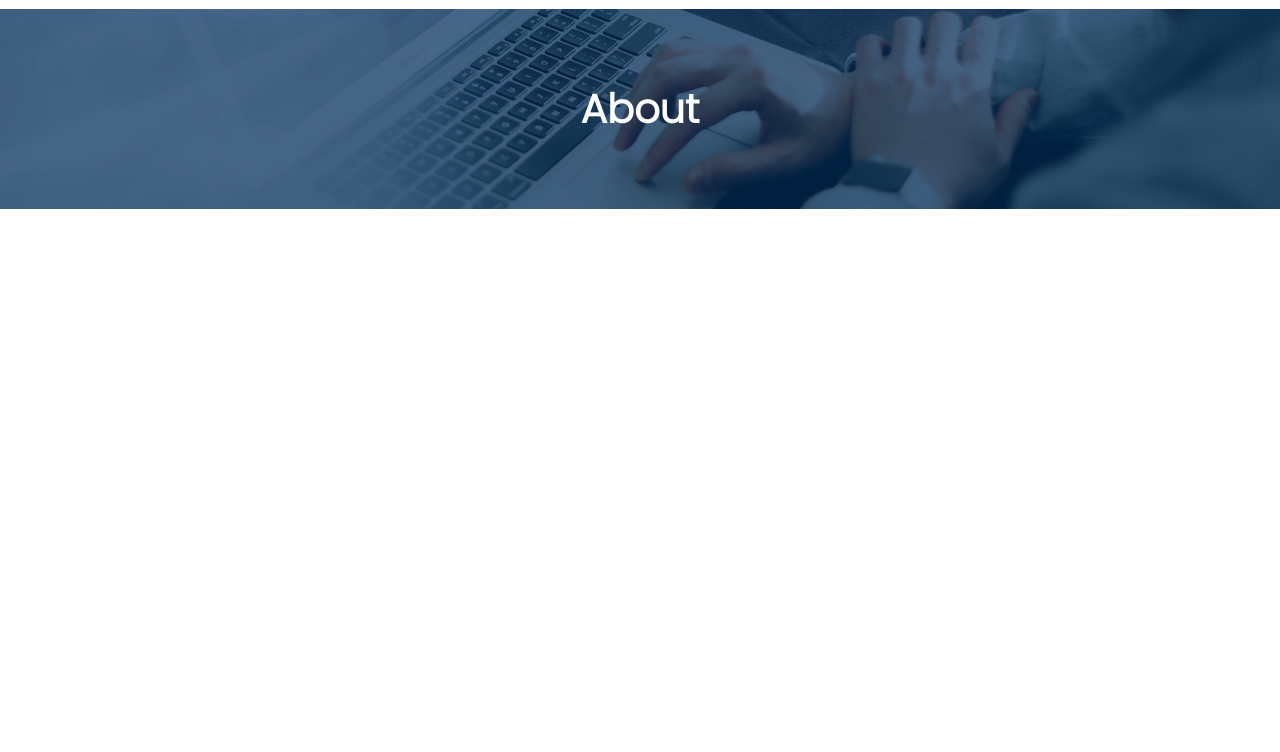
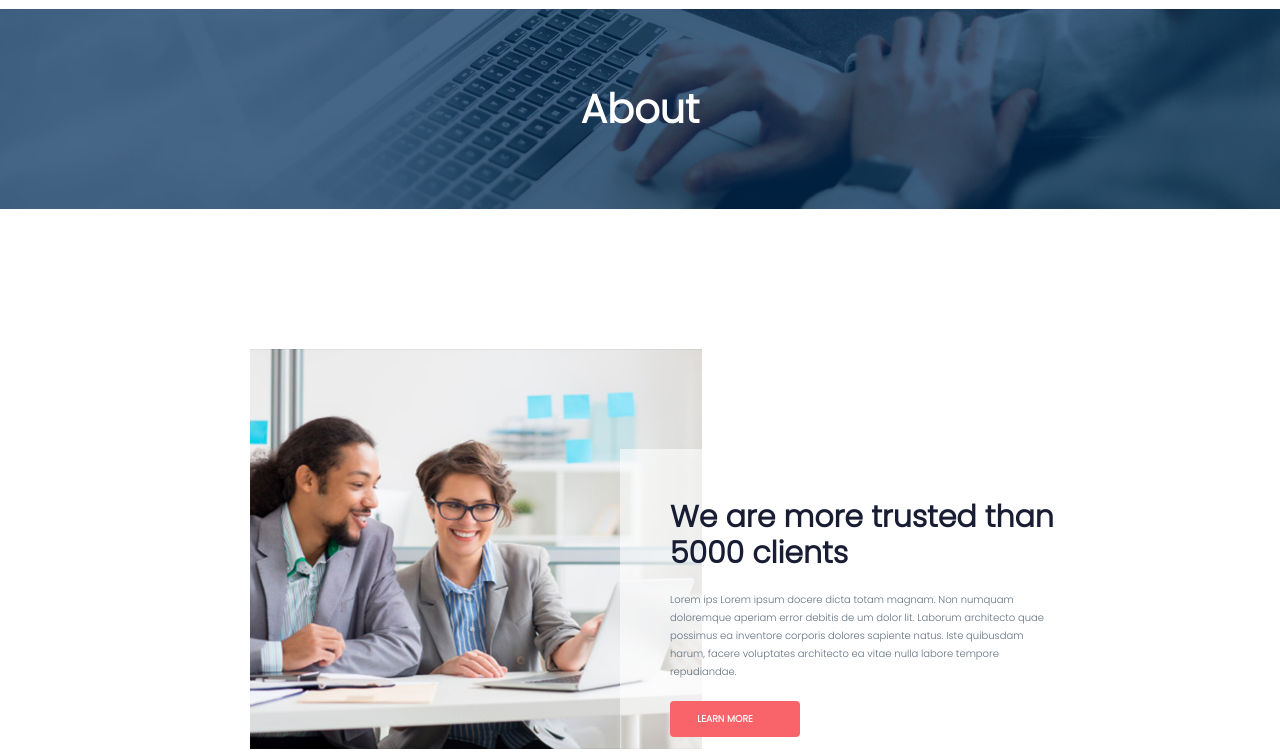
Before and after one commit to joelshejar/buson-coding-challenge, a plain HTML site: page about-page/about-page.html in a window 1280 px wide. Shown: the part 100-852 px from the top of the page. Before the commit the page ends 800 px from the top, so only its background shows below. Drawn offline with Linux system fonts and the light colour scheme.

Commit message:
added trusted section in about page

```diff
--- a/about-page/about-page.html
+++ b/about-page/about-page.html
@@ -57,7 +57,20 @@
                 </div>
             </article>
         </section>
-
+        <section>
+            <article class="container-two flex position">
+                <div class="wetrusted">
+                    <img src="../assets/team/wetrusted.jpg" alt="">
+                </div>
+                <div class="trusted">
+                    <h1>We are more trusted than 5000 clients</h1>
+                    <p>Lorem ips Lorem ipsum docere dicta totam magnam. Non numquam doloremque aperiam error debitis de um dolor lit. Laborum architecto quae possimus ea inventore corporis dolores sapiente natus. Iste quibusdam harum, facere voluptates architecto ea vitae nulla labore tempore repudiandae.</p>
+                    <div class="contact flex learn">
+                        <a href="#">LEARN MORE</a>
+                    </div>
+                </div>
+            </article>
+        </section>
     </main>
 </body>
 </html>
```
